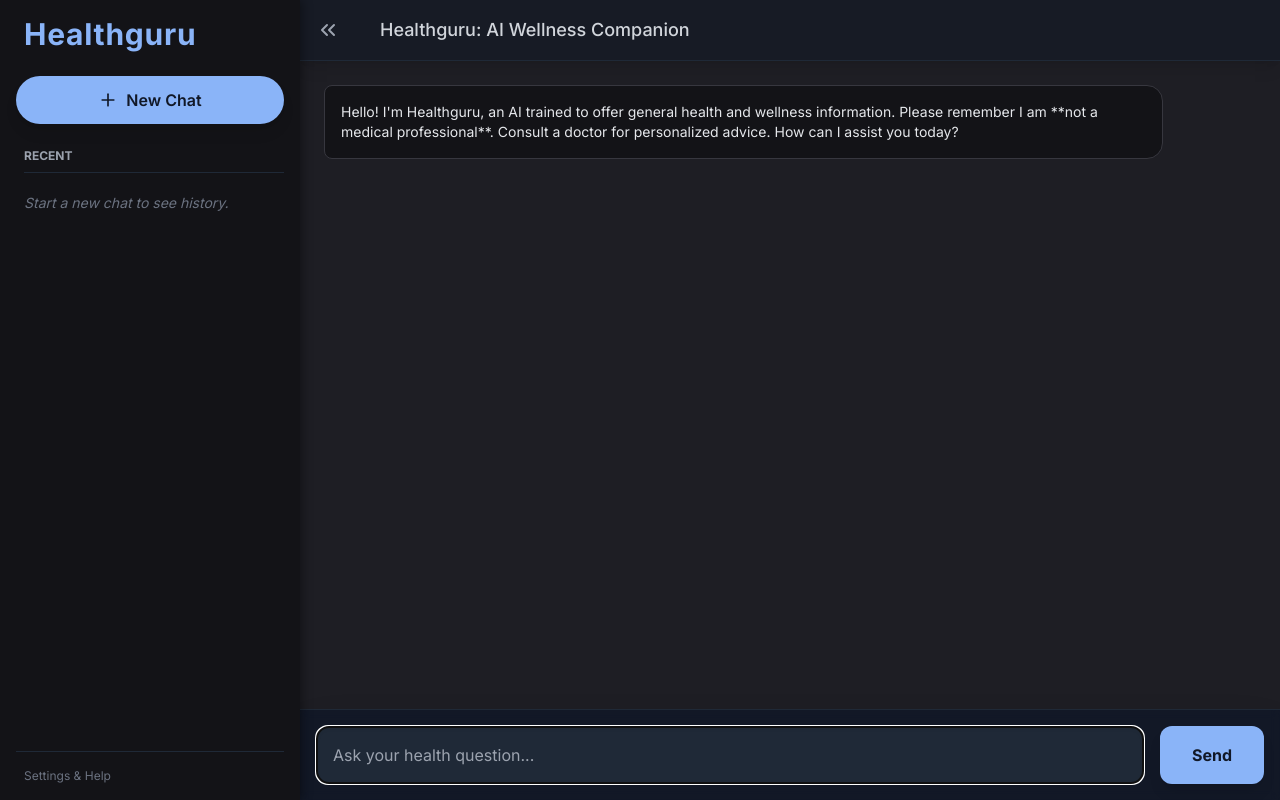
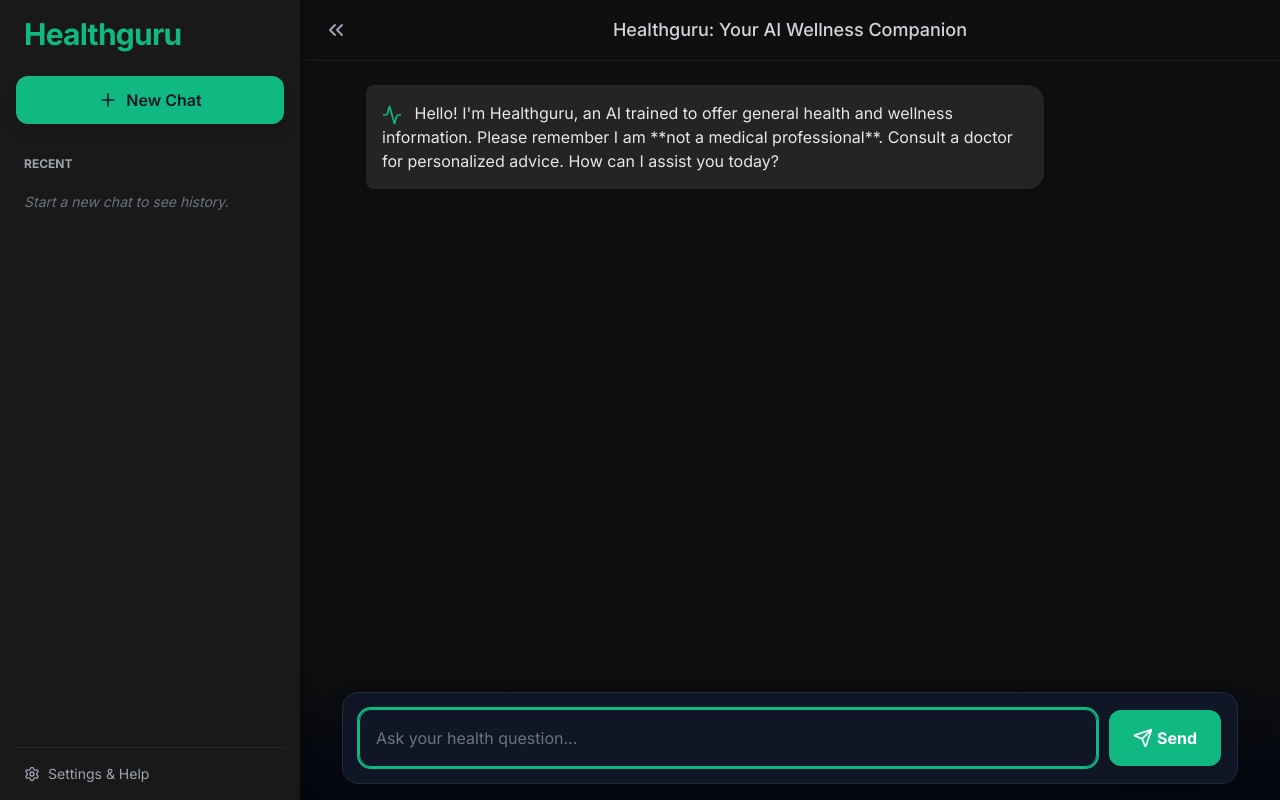
Before and after one commit to Zephieeeeee/Healthguru, a Flask app: page /chat/1 in a window 1280 px wide. Run offline with Flask 3, Linux system fonts and the light colour scheme; some libraries are stand-ins or nearby versions.

Commit message:
Feat: Redesigned and modernized chat UI style for better aesthetics

```diff
--- a/templates/index.html
+++ b/templates/index.html
@@ -13,47 +13,60 @@
     <script src="https://unpkg.com/lucide@latest"></script>
 
     <!-- ================================================================= -->
-    <!-- CSS STYLES (Gemini-Inspired Dark Theme) -->
+    <!-- CSS STYLES (Modern & Professional Dark Theme) -->
     <!-- ================================================================= -->
     <style>
-        /* Define color variables for the Gemini dark theme */
+        /* Define color variables for a clean, modern dark theme */
         :root {
-            --color-bg-primary: #1e1e24;      /* Deep Charcoal Gray Background */
-            --color-bg-sidebar: #131317;      /* Slightly darker for Sidebar/Base */
-            --color-bg-input: #2a2a32;        /* Darker gray for Input/Containers */
-            --color-accent-blue: #8ab4f8;     /* Subtle Gemini Blue Accent */
-            --color-text-light: #e5e7eb;      /* Light Gray Text */
-            --color-text-muted: #9ca3af;      /* Muted Gray Text */
-            --color-border: #37373f;          /* Subtle border color */
+            --color-bg-base: #0f0f0f;         /* Almost black base */
+            --color-bg-sidebar: #191919;      /* Darker gray for Sidebar */
+            --color-bg-chat: #242424;         /* Slightly lighter for chat input/bubbles */
+            --color-accent-teal: #10b981;     /* Vibrant Teal/Emerald Accent (New Chat Button, Send) */
+            --color-text-primary: #e5e7eb;    /* Light Gray Text */
+            --color-text-muted: #a1a1aa;      /* Zinc Gray Muted Text */
+            --color-border: #3f3f46;          /* Zinc border color */
         }
 
         body {
             font-family: 'Inter', sans-serif;
-            background-color: var(--color-bg-primary);
-            color: var(--color-text-light);
+            background-color: var(--color-bg-base);
+            color: var(--color-text-primary);
             overflow-x: hidden;
         }
 
-        .accent-bg { background-color: var(--color-accent-blue); }
-        .accent-bg:hover { background-color: #79a5e8; }
-        .accent-text { color: var(--color-accent-blue); }
+        /* Utility classes using the variables */
+        .accent-bg { background-color: var(--color-accent-teal); }
+        .accent-bg:hover { background-color: #059669; }
+        .accent-text { color: var(--color-accent-teal); }
 
-        /* Message Bubbles - Minimal contrast for high readability */
+        /* Scrollbar styling (for a cleaner look) */
+        .overflow-y-auto::-webkit-scrollbar {
+            width: 8px;
+        }
+        .overflow-y-auto::-webkit-scrollbar-thumb {
+            background-color: #3f3f46; /* Border/Zinc */
+            border-radius: 4px;
+        }
+        .overflow-y-auto::-webkit-scrollbar-thumb:hover {
+            background-color: #52525b;
+        }
+
+        /* Message Bubbles - Softer, less boxy */
         .message-bubble-user {
-            background-color: var(--color-bg-input); /* Input/User bubble */
+            background-color: #3f3f46; /* User message uses a subtle dark gray */
             color: #ffffff;
             border-radius: 1rem 0.5rem 0.5rem 1rem;
-            max-width: 90%;
+            max-width: 80%; /* Slightly narrower max width */
             margin-left: auto;
-            border: 1px solid var(--color-border);
+            box-shadow: 0 1px 3px rgba(0,0,0,0.2);
         }
         .message-bubble-ai {
-            background-color: var(--color-bg-sidebar); /* Sidebar/AI bubble */
-            color: var(--color-text-light);
+            background-color: var(--color-bg-chat); /* AI message uses the input gray */
+            color: var(--color-text-primary);
             border-radius: 0.5rem 1rem 1rem 0.5rem;
-            max-width: 90%;
+            max-width: 80%; /* Slightly narrower max width */
             margin-right: auto;
-            border: 1px solid var(--color-border);
+            box-shadow: 0 1px 3px rgba(0,0,0,0.1);
         }
 
         /* Layout Structure */
@@ -73,18 +86,25 @@
             margin-left: 300px;
             transition: margin-left 0.3s ease-in-out;
             min-height: 100vh;
+            background-color: var(--color-bg-base); /* Ensure the main area is the base color */
         }
+
+        #chat-window {
+            /* Use padding-bottom equivalent to the input area height for better scrolling */
+            padding-bottom: 120px;
+        }
+
 
         /* Sidebar Collapse States */
         .sidebar-collapsed #main-content { margin-left: 0; }
         #history-sidebar.collapsed { transform: translateX(-300px); }
 
-        /* Context Menu Styling */
+        /* Context Menu Styling (Cleaned up) */
         #context-menu {
             position: fixed;
-            background: var(--color-bg-input);
-            border: 1px solid var(--color-border);
-            box-shadow: 0 4px 12px rgba(0, 0, 0, 0.5);
+            background: #242424;
+            border: 1px solid #3f3f46;
+            box-shadow: 0 6px 16px rgba(0, 0, 0, 0.5);
             border-radius: 0.5rem;
             z-index: 50;
             display: none;
@@ -103,11 +123,19 @@
             background-color: #37373f;
         }
 
+        /* Input Focus Style */
+        #user-input:focus {
+             box-shadow: 0 0 0 2px var(--color-accent-teal), 0 1px 2px rgba(0, 0, 0, 0.05);
+             border-color: var(--color-accent-teal);
+        }
+
         /* Mobile Adjustments */
         @media (max-width: 768px) {
             #history-sidebar { width: 100%; transform: translateX(-100%); }
             #history-sidebar.active { transform: translateX(0); }
             #main-content { margin-left: 0; }
+            /* The mobile toggle button is now visible */
+            #sidebar-toggle-mobile { display: block !important; }
         }
     </style>
 </head>
@@ -116,15 +144,15 @@
     <!-- 1. HISTORY SIDEBAR -->
     <div id="history-sidebar" class="p-4 flex flex-col">
         <!-- Logo/Title -->
-        <h1 class="text-3xl font-bold accent-text mb-6 tracking-wide ml-2">Healthguru</h1>
+        <h1 class="text-3xl font-extrabold accent-text mb-6 tracking-tight ml-2">Healthguru</h1>
 
         <!-- New Chat Button -->
-        <a href="/new_chat" class="w-full text-center accent-bg text-gray-900 font-semibold py-3 px-4 rounded-full shadow-lg mb-6 transition duration-150 ease-in-out transform hover:opacity-90 flex items-center justify-center space-x-2">
+        <a href="/new_chat" class="w-full text-center accent-bg text-gray-900 font-semibold py-3 px-4 rounded-xl shadow-lg mb-6 transition duration-150 ease-in-out transform hover:shadow-xl flex items-center justify-center space-x-2">
             <i data-lucide="plus" class="w-5 h-5"></i>
             <span>New Chat</span>
         </a>
 
-        <h2 class="text-xs font-bold text-gray-400 uppercase mb-3 border-b border-gray-800 pb-2 ml-2">Recent</h2>
+        <h2 class="text-xs font-bold text-gray-400 uppercase mb-3 pt-2 ml-2">Recent</h2>
 
         <div class="flex-grow overflow-y-auto pr-2">
             {% if recent_chats %}
@@ -132,7 +160,7 @@
                     <a
                         href="/chat/{{ chat.id }}"
                         data-chat-id="{{ chat.id }}"
-                        class="chat-history-item block w-full text-left {% if chat.id == current_chat_id %}bg-gray-700/50{% else %}hover:bg-gray-800/50{% endif %} py-2 px-3 rounded-lg mb-2 text-sm transition duration-100 ease-in-out truncate font-medium text-white/90"
+                        class="chat-history-item block w-full text-left {% if chat.id == current_chat_id %}bg-gray-700/50{% else %}hover:bg-gray-800/50{% endif %} py-2 px-3 rounded-lg mb-1 text-sm transition duration-100 ease-in-out truncate font-medium text-white/90"
                     >
                         {{ chat.title }}
                     </a>
@@ -143,38 +171,44 @@
         </div>
 
         <div class="mt-6 pt-4 border-t border-gray-800">
-            <p class="text-xs text-gray-500 hover:text-gray-400 cursor-pointer transition ml-2">Settings & Help</p>
+            <button class="w-full text-left text-sm text-gray-400 hover:text-gray-200 cursor-pointer transition flex items-center space-x-2 ml-2">
+                <i data-lucide="settings" class="w-4 h-4"></i>
+                <span>Settings & Help</span>
+            </button>
         </div>
     </div>
 
     <!-- 2. MAIN CONTENT AREA -->
     <div id="main-content" class="min-h-screen flex flex-col">
 
-        <!-- HEADER / NAVIGATION -->
-        <header class="p-4 bg-gray-900/50 sticky top-0 z-10 shadow-lg border-b border-gray-800 relative flex items-center max-w-5xl mx-auto w-full">
+        <!-- HEADER / NAVIGATION (Sleek, Centered Look) -->
+        <header class="p-4 bg-transparent sticky top-0 z-10 border-b border-gray-800/50 relative flex items-center justify-center w-full">
 
             <!-- Toggle Button (Desktop/Tablet) -->
-            <button id="sidebar-toggle-desktop" onclick="toggleSidebar()" class="text-gray-400 hover:text-gray-200 p-2 rounded-full transition duration-150 ease-in-out absolute left-2 top-1/2 transform -translate-y-1/2">
+            <button id="sidebar-toggle-desktop" onclick="toggleSidebar()" class="text-gray-400 hover:text-gray-200 p-2 rounded-full transition duration-150 ease-in-out absolute left-4 top-1/2 transform -translate-y-1/2">
                 <i id="toggle-icon" data-lucide="chevrons-left" class="w-6 h-6"></i>
             </button>
 
             <!-- Toggle Button (Mobile) -->
-            <button id="sidebar-toggle-mobile" onclick="toggleSidebar()" class="text-gray-400 hover:text-gray-200 p-2 rounded-full transition duration-150 ease-in-out" style="display: none;">
+            <button id="sidebar-toggle-mobile" onclick="toggleSidebar()" class="text-gray-400 hover:text-gray-200 p-2 rounded-full transition duration-150 ease-in-out absolute left-4 top-1/2 transform -translate-y-1/2" style="display: none;">
                 <i data-lucide="menu" class="w-6 h-6"></i>
             </button>
 
             <!-- Header Title -->
-            <h1 class="text-lg font-medium text-gray-300 ml-12 sm:ml-16">Healthguru: AI Wellness Companion</h1>
+            <h1 class="text-lg font-medium text-gray-300">Healthguru: Your AI Wellness Companion</h1>
 
         </header>
 
         <!-- CHAT DISPLAY AREA -->
-        <div id="chat-window" class="flex-grow p-6 space-y-6 overflow-y-auto max-w-5xl w-full mx-auto">
+        <!-- Center the chat content and give it max width -->
+        <div class="flex-grow overflow-y-auto w-full flex justify-center">
+            <div id="chat-window" class="p-6 space-y-8 max-w-4xl w-full">
 
                 <!-- Greeting Message (Only shows if no messages exist) -->
                 {% if not messages %}
                 <div class="flex justify-start">
-                <div class="message-bubble-ai p-4 text-sm">
+                    <div class="message-bubble-ai p-4 text-base shadow-md">
+                        <i data-lucide="activity" class="w-5 h-5 inline-block mr-2 accent-text"></i>
                         Hello! I'm Healthguru, an AI trained to offer general health and wellness information. Please remember I am **not a medical professional**. Consult a doctor for personalized advice. How can I assist you today?
                     </div>
                 </div>
@@ -184,13 +218,13 @@
                 {% for message in messages %}
                     {% if message.role == 'user' %}
                         <div class="flex justify-end">
-                        <div class="message-bubble-user p-4 text-sm">
+                            <div class="message-bubble-user p-4 text-base shadow-md">
                                 {{ message.parts[0].text }}
                             </div>
                         </div>
                     {% elif message.role == 'model' %}
                         <div class="flex justify-start">
-                        <div class="message-bubble-ai p-4 whitespace-pre-wrap text-sm">
+                            <div class="message-bubble-ai p-4 whitespace-pre-wrap text-base shadow-md">
                                 {{ message.parts[0].text | safe }}
                             </div>
                         </div>
@@ -201,34 +235,37 @@
                 <div id="loading-indicator" class="flex justify-start hidden">
                     <div class="message-bubble-ai p-4">
                         <div class="flex items-center space-x-2">
-                        <div class="w-3 h-3 bg-blue-400 rounded-full animate-pulse"></div>
-                        <div class="w-3 h-3 bg-blue-400 rounded-full animate-pulse delay-75"></div>
-                        <div class="w-3 h-3 bg-blue-400 rounded-full animate-pulse delay-150"></div>
+                            <div class="w-3 h-3 bg-red-400 rounded-full animate-pulse"></div>
+                            <div class="w-3 h-3 bg-yellow-400 rounded-full animate-pulse delay-75"></div>
+                            <div class="w-3 h-3 bg-teal-400 rounded-full animate-pulse delay-150"></div>
                             <span class="text-sm font-medium text-gray-400">Healthguru is thinking...</span>
                         </div>
                     </div>
                 </div>
 
                 <!-- Scroll Anchor (Ensures bottom visibility) -->
-            <div id="scroll-anchor"></div>
+                <div id="scroll-anchor" class="h-1"></div>
+            </div>
         </div>
 
+
         <!-- INPUT FOOTER -->
-        <div class="sticky bottom-0 bg-gray-900/90 backdrop-blur-sm p-4 border-t border-gray-800 shadow-2xl">
-            <div class="max-w-5xl mx-auto flex space-x-4">
+        <div class="sticky bottom-0 bg-gradient-to-t from-gray-950 to-transparent pt-8 pb-4">
+            <div class="max-w-4xl mx-auto flex space-x-3 items-center p-4 bg-gray-900/90 rounded-2xl shadow-2xl border border-gray-800">
                 <input
                     type="text"
                     id="user-input"
                     placeholder="Ask your health question..."
-                    class="flex-grow p-4 rounded-xl bg-gray-800 text-white border border-gray-700 focus:ring-blue-400 focus:border-blue-400 transition duration-200 ease-in-out shadow-inner"
+                    class="flex-grow p-4 rounded-xl bg-transparent text-white border border-gray-700 focus:outline-none focus:ring-0 transition duration-200 ease-in-out shadow-inner placeholder-gray-500"
                     onkeypress="if(event.key === 'Enter') { sendMessage(); }"
                 >
                 <button
                     onclick="sendMessage()"
                     id="send-button"
-                    class="accent-bg text-gray-900 font-bold py-4 px-8 rounded-xl shadow-lg transition duration-200 ease-in-out transform hover:opacity-90"
+                    class="accent-bg text-white font-bold py-4 px-6 rounded-xl shadow-lg transition duration-200 ease-in-out transform hover:opacity-90 disabled:opacity-50 disabled:cursor-not-allowed flex items-center justify-center space-x-1"
                 >
-                    Send
+                    <i data-lucide="send" class="w-5 h-5"></i>
+                    <span class="hidden sm:inline">Send</span>
                 </button>
             </div>
         </div>
@@ -245,19 +282,22 @@
 
     <!-- 4. CONFIRMATION MODAL -->
     <div id="confirmation-modal" class="hidden fixed inset-0 bg-black bg-opacity-75 z-50 flex items-center justify-center p-4">
-        <div class="bg-gray-800 p-6 rounded-lg shadow-2xl max-w-sm w-full border border-gray-700">
-            <h3 class="text-xl font-bold mb-4 text-red-400">Confirm Deletion</h3>
-            <p class="text-gray-300 mb-6">Are you sure you want to permanently delete this chat? This cannot be undone.</p>
+        <div class="bg-gray-900 p-8 rounded-xl shadow-2xl max-w-sm w-full border border-red-500/50">
+            <h3 class="text-2xl font-bold mb-4 text-red-400 flex items-center space-x-2">
+                <i data-lucide="alert-triangle" class="w-6 h-6"></i>
+                <span>Confirm Deletion</span>
+            </h3>
+            <p class="text-gray-300 mb-8">Are you sure you want to permanently delete the selected chat? This action cannot be reversed.</p>
             <div class="flex justify-end space-x-4">
-                <button onclick="hideDeleteConfirmation()" class="px-4 py-2 text-gray-300 rounded-lg hover:bg-gray-700 transition">Cancel</button>
-                <button id="confirm-delete-button" onclick="confirmDeleteChat()" class="px-4 py-2 bg-red-600 text-white rounded-lg hover:bg-red-700 transition font-semibold">Delete</button>
+                <button onclick="hideDeleteConfirmation()" class="px-5 py-2 text-gray-300 rounded-lg bg-gray-700 hover:bg-gray-600 transition font-medium">Cancel</button>
+                <button id="confirm-delete-button" onclick="confirmDeleteChat()" class="px-5 py-2 bg-red-600 text-white rounded-lg hover:bg-red-700 transition font-semibold">Delete</button>
             </div>
         </div>
     </div>
 
 
     <!-- ================================================================= -->
-    <!-- JAVASCRIPT LOGIC (Updated for Sidebar, Delete Feature, and new theme) -->
+    <!-- JAVASCRIPT LOGIC (Unchanged functionality, just visual updates) -->
     <!-- ================================================================= -->
     <script>
         // Initialize Lucide Icons
@@ -292,40 +332,48 @@
             setupChatHistoryContextMenu();
 
             // CRITICAL FIX: Ensure the input is enabled when the page loads
-            // This handles cases where the page loads into a broken state
             resetInputAndScroll();
         });
 
         // Close context menu on any click outside
-        document.addEventListener('click', () => {
+        document.addEventListener('click', (e) => {
+            if (!contextMenu.contains(e.target)) {
                 contextMenu.style.display = 'none';
+            }
         });
 
         // Prevent context menu from showing standard browser menu
         contextMenu.addEventListener('contextmenu', (e) => e.preventDefault());
 
 
-        // --- NEW FEATURE: Context Menu Logic ---
+        // --- Context Menu Logic ---
         function setupChatHistoryContextMenu() {
             const historyItems = document.querySelectorAll('.chat-history-item');
             historyItems.forEach(item => {
-                item.addEventListener('contextmenu', (e) => {
+                // Ensure only one right-click listener is attached
+                item.removeEventListener('contextmenu', handleContextMenu);
+                item.addEventListener('contextmenu', handleContextMenu);
+            });
+        }
+
+        function handleContextMenu(e) {
             e.preventDefault();
             e.stopPropagation(); // Prevent the body click listener
 
+            const item = e.currentTarget;
             currentContextMenuChatId = item.dataset.chatId;
 
             // Position and display the custom menu
             contextMenu.style.left = `${e.clientX}px`;
             contextMenu.style.top = `${e.clientY}px`;
             contextMenu.style.display = 'block';
-                });
-            });
         }
 
         function showDeleteConfirmation() {
             contextMenu.style.display = 'none';
             deleteModal.classList.remove('hidden');
+            // Re-render Lucide icons in the modal if necessary (for modern UI)
+            lucide.createIcons();
         }
 
         function hideDeleteConfirmation() {
@@ -369,6 +417,7 @@
             } else {
                 isSidebarOpen = true;
                 historySidebar.classList.remove('collapsed');
+                bodyContainer.classList.remove('sidebar-collapsed');
             }
             updateToggleVisibility();
             updateToggleIcon();
@@ -400,26 +449,31 @@
         }
 
         function updateToggleIcon() {
-            if (isMobile) return; // Mobile uses a static hamburger
+            if (isMobile) return; // Mobile uses a static menu icon
 
             // Update Lucide icon on desktop
             const iconName = isSidebarOpen ? 'chevrons-left' : 'chevrons-right';
-            // Re-create the icon using Lucide's library
             const iconElement = document.createElement('i');
             iconElement.setAttribute('data-lucide', iconName);
             iconElement.className = 'w-6 h-6';
 
-            if (toggleIcon) {
-                // Check if toggleIcon is defined before attempting to replace
-                if (toggleIcon.parentNode) {
-                    toggleIcon.parentNode.replaceChild(iconElement, toggleIcon);
+            // Handle replacing the existing icon
+            const currentToggleIcon = document.getElementById('toggle-icon');
+            if (currentToggleIcon && currentToggleIcon.parentNode) {
+                currentToggleIcon.parentNode.replaceChild(iconElement, currentToggleIcon);
+                // Update the id for the next cycle
+                iconElement.id = 'toggle-icon';
+            } else if (toggleButtonDesktop) {
+                // Initial placement if not already there
+                const existingIcon = toggleButtonDesktop.querySelector('i');
+                if (existingIcon) {
+                    toggleButtonDesktop.replaceChild(iconElement, existingIcon);
+                    iconElement.id = 'toggle-icon';
                 }
-                lucide.createIcons({
-                    nodes: [iconElement] // Tell Lucide to render the new icon
-                });
-                // Update the global reference
-                window.toggleIcon = iconElement;
             }
+
+            // Re-create all Lucide icons (important when injecting them)
+            lucide.createIcons();
         }
 
 
@@ -427,8 +481,10 @@
             isSidebarOpen = !isSidebarOpen;
 
             if (isMobile) {
+                // Mobile: toggle visibility
                 historySidebar.classList.toggle('active');
             } else {
+                // Desktop: slide effect
                 historySidebar.classList.toggle('collapsed');
                 bodyContainer.classList.toggle('sidebar-collapsed');
             }
@@ -439,13 +495,23 @@
             scrollAnchor.scrollIntoView({ behavior: 'smooth' });
         }
 
-        // CRITICAL NEW FUNCTION: Resets the input fields
         function resetInputAndScroll() {
             userInput.disabled = false;
             sendButton.disabled = false;
+            // Use opacity for the disabled state on the button
+            sendButton.classList.remove('opacity-50', 'cursor-not-allowed');
             userInput.focus();
             scrollToBottom();
         }
+
+        function disableInputAndScroll() {
+            userInput.disabled = true;
+            sendButton.disabled = true;
+            sendButton.classList.add('opacity-50', 'cursor-not-allowed');
+            loadingIndicator.classList.remove('hidden');
+            scrollToBottom();
+        }
+
 
         // --- Core Chat Logic ---
 
@@ -460,10 +526,7 @@
             appendMessage(message, 'user');
             userInput.value = '';
 
-            loadingIndicator.classList.remove('hidden');
-            userInput.disabled = true;
-            sendButton.disabled = true;
-            scrollToBottom();
+            disableInputAndScroll();
 
             try {
                 const response = await fetch('/chat', {
@@ -487,6 +550,7 @@
 
                 } else {
                     loadingIndicator.classList.add('hidden');
+                    // Use a specific error message style
                     appendMessage(`Error: ${data.error || 'Could not get response from AI.'}`, 'error');
                 }
 
@@ -495,7 +559,7 @@
                 loadingIndicator.classList.add('hidden');
                 appendMessage('An unexpected network error occurred.', 'error');
             } finally {
-                // CRITICAL FIX: Ensure the input is reset and re-enabled here
+                // Ensure the input is reset and re-enabled here
                 resetInputAndScroll();
             }
         }
@@ -506,24 +570,31 @@
 
             if (role === 'user') {
                 messageContainer.className = 'flex justify-end';
-                bubble.className = 'message-bubble-user p-4 text-sm';
+                bubble.className = 'message-bubble-user p-4 text-base shadow-md';
             } else { // model or error
                 messageContainer.className = 'flex justify-start';
-                // For model/error, use the AI bubble style but ensure error text stands out
-                bubble.className = 'message-bubble-ai p-4 text-sm';
+                bubble.className = 'message-bubble-ai p-4 text-base shadow-md whitespace-pre-wrap';
                 if (role === 'error') {
-                     bubble.style.backgroundColor = '#6e2b2b'; // Dark red for errors
-                     bubble.style.color = '#ffcccc';
+                     // Error style: red background, white text
+                     bubble.style.backgroundColor = '#991b1b';
+                     bubble.style.color = '#fee2e2';
+                     bubble.style.borderRadius = '0.5rem';
                 }
             }
 
             // Simple markdown parsing for bold text
+            // Note: Flask's Jinja2 templating already uses the `| safe` filter for messages from the model,
+            // so we only apply basic formatting here for client-side user/error messages if needed,
+            // but the `whitespace-pre-wrap` ensures clean rendering of model text.
             const formattedText = text.replace(/\*\*(.*?)\*\*/g, '<strong>$1</strong>');
 
             bubble.innerHTML = formattedText;
             messageContainer.appendChild(bubble);
             // Insert before scroll anchor
             chatWindow.insertBefore(messageContainer, scrollAnchor);
+
+            // Re-check for new icons if a message with an icon was appended
+            lucide.createIcons();
         }
 
     </script>
```
Lines whose indentation alone changed are shown as unchanged.
